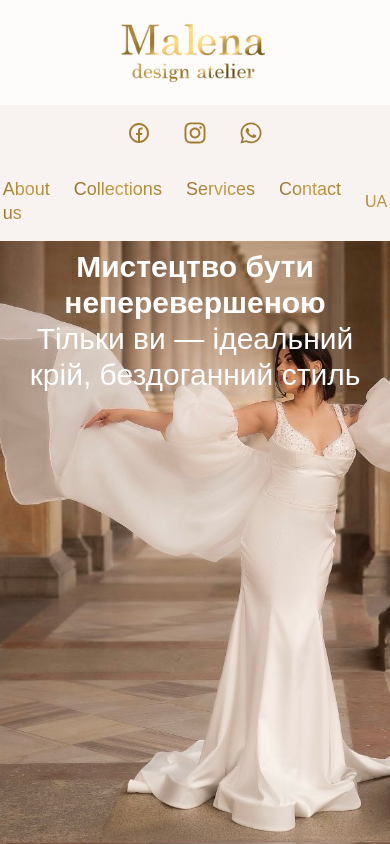
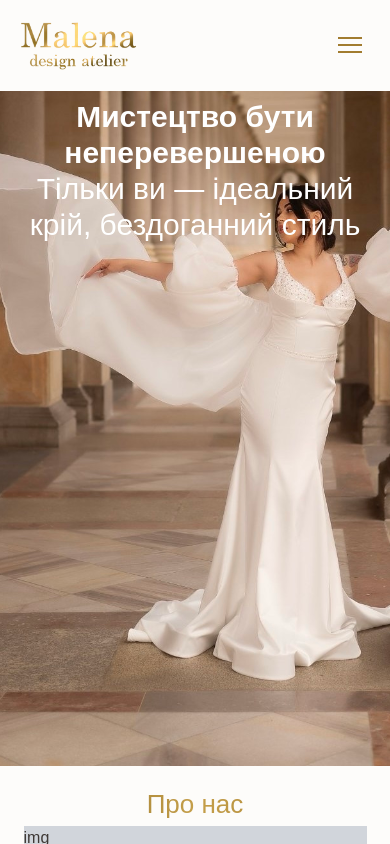
Before and after one commit to VitalikN/malena_design_atelier, a Next.js app: page / in a window 390 px wide. Shown: the top 844 px of the page. Built offline with nearby package versions, Linux system fonts and the light colour scheme.

Commit message:
add eact-photo-view + hamburger

```diff
--- a/package.json
+++ b/package.json
@@ -9,10 +9,12 @@
     "lint": "next lint"
   },
   "dependencies": {
+    "hamburger-react": "^2.5.2",
     "next": "15.1.4",
     "react": "^19.0.0",
     "react-dom": "^19.0.0",
-    "react-icons": "^5.4.0"
+    "react-icons": "^5.4.0",
+    "react-photo-view": "^1.2.7"
   },
   "devDependencies": {
     "@eslint/eslintrc": "^3",
--- a/src/components/Collections.tsx
+++ b/src/components/Collections.tsx
@@ -1,6 +1,8 @@
 "use client";
+
+import { PhotoProvider, PhotoView } from "react-photo-view";
+import "react-photo-view/dist/react-photo-view.css";
 import Image from "next/image";
-
 import imageData from "../../galleryData.json";
 
 const Collections = () => {
@@ -10,12 +12,14 @@ const Collections = () => {
         <h2 className="p-2 text-center xs:text-26 md:text-30 text-transparent bg-gradient-to-r from-gradientFrom via-gradientVia to-gradientTo bg-clip-text">
           Collections
         </h2>
+        <PhotoProvider>
           <ul className="grid grid-cols-1 md:grid-cols-2 gap-4 xl:max-w-screen-md mx-auto">
             {imageData.map((image) => (
               <li
                 key={image.id}
                 className="gallery-item overflow-hidden cursor-pointer"
               >
+                <PhotoView src={image.url}>
                   <Image
                     src={image.url}
                     alt={image.alt}
@@ -23,9 +27,11 @@ const Collections = () => {
                     height={1200}
                     className="object-contain mx-auto w-full transform transition-transform ease-in-out duration-500 hover:scale-125"
                   />
+                </PhotoView>
               </li>
             ))}
           </ul>
+        </PhotoProvider>
       </div>
     </section>
   );
--- a/src/components/Header.tsx
+++ b/src/components/Header.tsx
@@ -1,83 +1,51 @@
+"use client";
+
 import Image from "next/image";
+import { useState, useEffect } from "react";
+
 import Link from "next/link";
-import { FaInstagram, FaWhatsapp } from "react-icons/fa";
-import { RiFacebookCircleLine } from "react-icons/ri";
+import { Sling as Hamburger } from "hamburger-react";
+import Nav from "./Nav";
+
 const Header = () => {
+  const [isOpen, setIsOpen] = useState(false);
+  useEffect(() => {
+    if (isOpen) {
+      document.body.style.overflow = "hidden";
+    } else {
+      document.body.style.overflow = "auto";
+    }
+
+    return () => {
+      document.body.style.overflow = "auto";
+    };
+  }, [isOpen]);
+
   return (
     <header className="bg-mainBg shadow-md  w-full xs:pt-4  lg:pt-6">
-      <div>
-        <div className="container mx-auto   xs:pb-4 lg:pb-6 ">
-          <Link href="/" className=" ">
+      <div className=" mx-auto flex xs:flex-row md:flex-col items-center xs:justify-between md:justify-start xs:px-4 xs:pb-4 lg:pb-6">
+        <Link href="/" className="  ">
           <Image
             src="/Logo.png"
             alt="Malena Design Atelier"
             width={120}
             height={120}
-              className="object-contain mx-auto w-40 cursor-pointer"
+            className="object-contain md:mx-auto xs:w-32  md:w-40 cursor-pointer"
           />
         </Link>
-        </div>
-        <nav className="      bg-navBg xs:py-2 md:py-4 ">
-          <div className="flex xs:gap-x-4 md:gap-x-6 justify-center align-items pb-4 ">
-            <Link
-              href="https://www.facebook.com/profile.php?id=61570230000079"
-              className="p-2 self-center transition ease-in-out hover:scale-125 duration-300
-          "
-              target="_blank"
-              rel="noopener noreferrer"
-            >
-              <RiFacebookCircleLine className=" xs:size-6  md:size-8  text-gradientTo " />
-            </Link>
-            <Link
-              href="https://www.instagram.com/malena_design_atelier?igsh=cjJjMGc5amNmM3Zw"
-              className="p-2 self-center transition ease-in-out hover:scale-125 duration-300 "
-              target="_blank"
-              rel="noopener noreferrer"
-            >
-              <FaInstagram className=" xs:size-6  md:size-8  text-gradientTo  " />
-            </Link>
-
-            <Link
-              href="tel:+420731863400"
-              className="p-2 self-center transition ease-in-out hover:scale-125 duration-300
-          "
-            >
-              <FaWhatsapp className="xs:size-6  md:size-8  text-gradientTo" />
-            </Link>
-          </div>
-
-          <div className="flex xs:gap-x-2 md:gap-x-6  justify-center align-items  xs:text-18 md:text-20 xl:text-24 ">
-            <Link
-              href="#"
-              className="p-2 transition ease-in-out hover:scale-125 duration-300 text-transparent bg-gradient-to-r from-gradientFrom via-gradientVia to-gradientTo bg-clip-text  "
-            >
-              About us
-            </Link>
-            <Link
-              href="#"
-              className="p-2 transition ease-in-out hover:scale-125 duration-300 text-transparent bg-gradient-to-r from-gradientFrom via-gradientVia to-gradientTo bg-clip-text"
-            >
-              Collections
-            </Link>
-            <Link
-              href="#"
-              className="p-2 transition ease-in-out hover:scale-125 duration-300 text-transparent bg-gradient-to-r from-gradientFrom via-gradientVia to-gradientTo bg-clip-text"
-            >
-              Services
-            </Link>
-            <Link
-              href="#"
-              className="p-2 transition ease-in-out hover:scale-125 duration-300 text-transparent bg-gradient-to-r from-gradientFrom via-gradientVia to-gradientTo bg-clip-text "
-            >
-              Contact
-            </Link>
-            <div className="self-center  transition ease-in-out hover:scale-125 duration-300">
-              <span className=" xs:text-16 md:text-18 xl:text-24 p-2  cursor-pointer  transition ease-in-out hover:scale-125 duration-300 text-transparent bg-gradient-to-r from-gradientFrom via-gradientVia to-gradientTo bg-clip-text">
-                UA
-              </span>
+        <div className="md:hidden  text-gradientTo">
+          <Hamburger toggled={isOpen} toggle={setIsOpen} size={24} />
         </div>
       </div>
-        </nav>
+      <div
+        className={`fixed top-[90px] left-0 right-0 h-full bg-navBg z-40 transition-transform duration-500 ease-in-out ${
+          isOpen ? "transform translate-x-0" : "transform -translate-x-full"
+        } md:hidden`}
+      >
+        <Nav />
+      </div>
+      <div className="hidden md:block">
+        <Nav />
       </div>
     </header>
   );
--- /dev/null
+++ b/src/components/Nav.tsx
@@ -0,0 +1,70 @@
+import Link from "next/link";
+import { FaInstagram, FaWhatsapp } from "react-icons/fa";
+import { RiFacebookCircleLine } from "react-icons/ri";
+
+const Nav = () => {
+  return (
+    <nav className=" h-full  md:flex md:flex-col-reverse     bg-navBg xs:py-2 md:py-4 ">
+      <div className="mb-auto   flex xs:flex-col md:flex-row text-center xs:gap-y-6 md:gap-x-6  justify-center align-items  xs:text-24 md:text-20 xl:text-24 ">
+        <Link
+          href="#"
+          className="p-2 transition ease-in-out hover:scale-125 duration-300 text-transparent bg-gradient-to-r from-gradientFrom via-gradientVia to-gradientTo bg-clip-text  "
+        >
+          About us
+        </Link>
+        <Link
+          href="#"
+          className="p-2 transition ease-in-out hover:scale-125 duration-300 text-transparent bg-gradient-to-r from-gradientFrom via-gradientVia to-gradientTo bg-clip-text"
+        >
+          Collections
+        </Link>
+        <Link
+          href="#"
+          className="p-2 transition ease-in-out hover:scale-125 duration-300 text-transparent bg-gradient-to-r from-gradientFrom via-gradientVia to-gradientTo bg-clip-text"
+        >
+          Services
+        </Link>
+        <Link
+          href="#"
+          className="p-2 transition ease-in-out hover:scale-125 duration-300 text-transparent bg-gradient-to-r from-gradientFrom via-gradientVia to-gradientTo bg-clip-text "
+        >
+          Contact
+        </Link>
+        <div className="self-center  transition ease-in-out hover:scale-125 duration-300">
+          <span className=" xs:text-24 md:text-18 xl:text-24 p-2  cursor-pointer  transition ease-in-out hover:scale-125 duration-300 text-transparent bg-gradient-to-r from-gradientFrom via-gradientVia to-gradientTo bg-clip-text">
+            UA
+          </span>
+        </div>
+      </div>{" "}
+      <div className=" flex  xs:gap-x-4 md:gap-x-6 justify-center align-items xs:pb-24 md:pb-4 ">
+        <Link
+          href="https://www.facebook.com/profile.php?id=61570230000079"
+          className="p-2 self-center transition ease-in-out hover:scale-125 duration-300
+          "
+          target="_blank"
+          rel="noopener noreferrer"
+        >
+          <RiFacebookCircleLine className=" size-8  text-gradientTo " />
+        </Link>
+        <Link
+          href="https://www.instagram.com/malena_design_atelier?igsh=cjJjMGc5amNmM3Zw"
+          className="p-2 self-center transition ease-in-out hover:scale-125 duration-300 "
+          target="_blank"
+          rel="noopener noreferrer"
+        >
+          <FaInstagram className=" size-8  text-gradientTo  " />
+        </Link>
+
+        <Link
+          href="tel:+420731863400"
+          className="p-2 self-center transition ease-in-out hover:scale-125 duration-300
+          "
+        >
+          <FaWhatsapp className="size-8  text-gradientTo" />
+        </Link>
+      </div>
+    </nav>
+  );
+};
+
+export default Nav;
--- a/src/components/Services.tsx
+++ b/src/components/Services.tsx
@@ -12,27 +12,29 @@ const Services = () => {
           Наші послуги:
         </h2>
         <ul className="grid sm:grid-cols-2 xl:grid-cols-4 gap-4">
-          <li className="p-2 ">
+          <li className="p-2  ">
             <ImScissors className=" m-2 xs:size-10 md:size-12 text-gradientTo mx-auto " />
-            <p>
+            <p className="text-center">
               Індивідуальний пошив — створення суконь та іншого одягу під ваше
               замовлення з урахуванням побажань і стилю.
             </p>
           </li>
           <li>
             <LiaCheckCircle className=" m-2 xs:size-10 md:size-12 text-gradientTo mx-auto " />
-            <p>
+            <p className="text-center">
               Контроль якості — ретельна перевірка кожної деталі для ідеального
               результату.
             </p>
           </li>
           <li>
             <TbIroningSteam className=" m-2 xs:size-10 md:size-12 text-gradientTo mx-auto " />
-            <p>Відпарювання — професійна підготовка суконь до важливого дня.</p>
+            <p className="text-center">
+              Відпарювання — професійна підготовка суконь до важливого дня.
+            </p>
           </li>
           <li>
             <FaRegUser className=" m-2 xs:size-10 md:size-12 text-gradientTo mx-auto " />
-            <p>
+            <p className="text-center">
               Консультація стиліста салону — допомога у виборі фасону та стилю,
               що підкреслить вашу унікальність.
             </p>
@@ -41,18 +43,20 @@ const Services = () => {
         <ul className="grid sm:grid-cols-2 xl:grid-cols-3 gap-4">
           <li>
             <BiCloset className=" m-2 xs:size-10 md:size-12 text-gradientTo mx-auto " />
-            <p>
+            <p className="text-center">
               Зберігання сукні до весілля — безпечне зберігання вашого вбрання у
               нашому салоні.
             </p>
           </li>
           <li>
             <GiSewingMachine className=" m-2 xs:size-10 md:size-12 text-gradientTo mx-auto " />
-            <p> Ательє — професійний пошив та корекція готових суконь.</p>
+            <p className="text-center">
+              Ательє — професійний пошив та корекція готових суконь.
+            </p>
           </li>
           <li>
             <GiSewingNeedle className=" m-2 xs:size-10 md:size-12 text-gradientTo mx-auto " />
-            <p>
+            <p className="text-center">
               Пошив усіх видів одягу на замовлення — від елегантних суконь до
               повсякденних речей.
             </p>
```
Also changed, not shown: 2 other files (tests, documents, lock files or other folders). Lines whose indentation alone changed are shown as unchanged.
